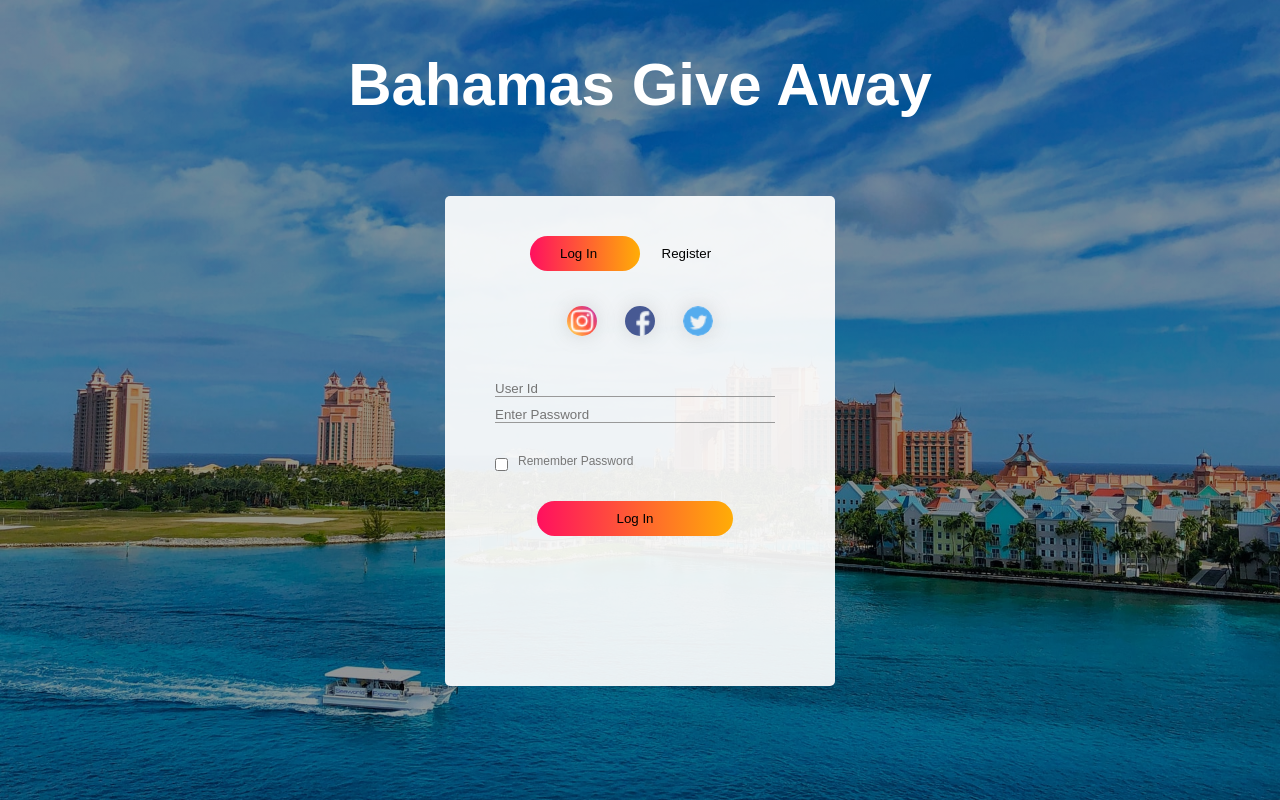
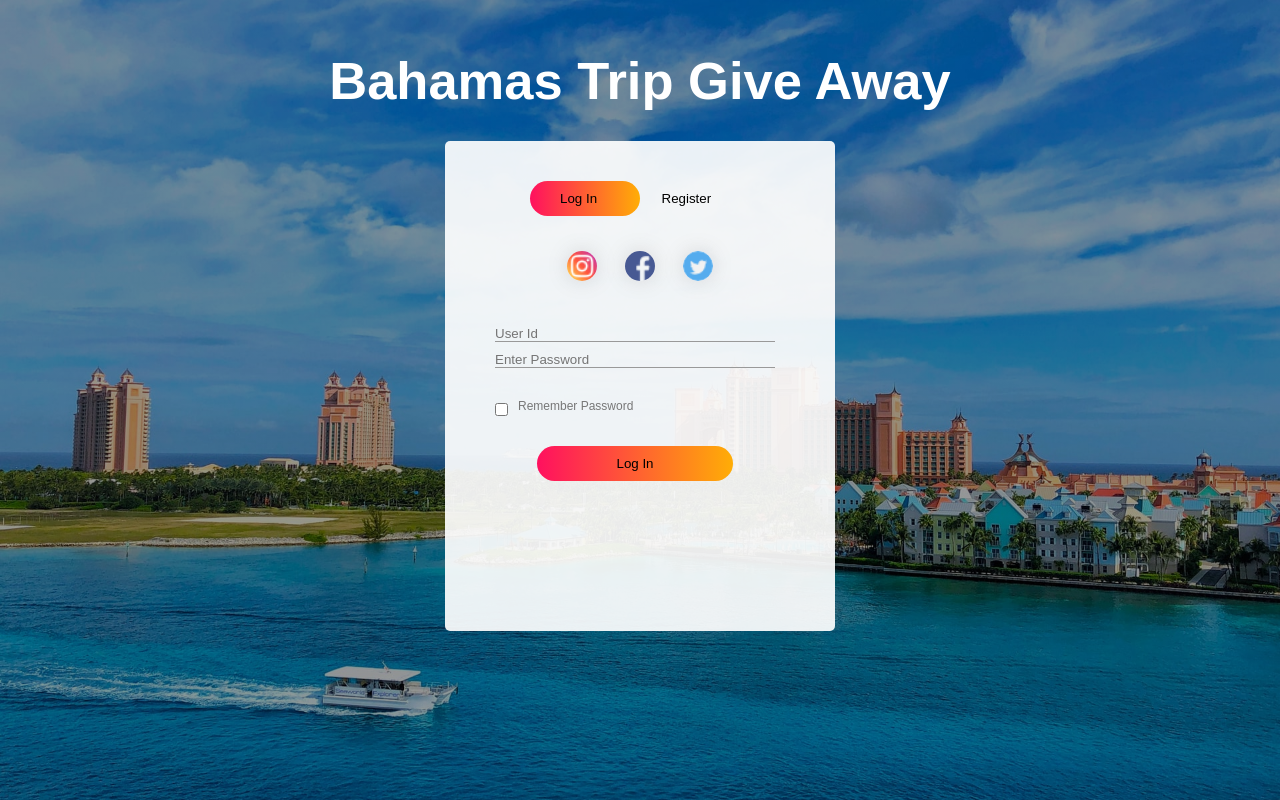
Before and after one commit to thetechtakeover/Registration-Form, a plain HTML site: page index.html in a window 1280 px wide. Drawn offline with Linux system fonts and the light colour scheme.

Commit message:
Edited title and edit title font

```diff
--- a/index.html
+++ b/index.html
@@ -1,17 +1,14 @@
 <!DOCTYPE html>
     <html>
         <head>
-            <title>Registration Form</title>
+            <title>Bahamas Giveaway</title>
             <link rel="stylesheet" href="./styles.css" type="text/css">
-            <link rel="preconnect" href="https://fonts.googleapis.com">
-            <link rel="preconnect" href="https://fonts.gstatic.com" crossorigin>
-            <link href="https://fonts.googleapis.com/css2?family=Amatic+SC:wght@700&family=Bowlby+One&family=Caveat:wght@700&display=swap" rel="stylesheet">
         </head>
         <body>
             <div class="hero">
                 <section>
-                    <div class="form-Title">
-                        <h1>Bahamas Give Away</h1>
+                    <div class="Title">
+                        <h1>Bahamas Trip Give Away</h1>
                     </div>
                 </section>
                 <div class="form-box">
--- a/styles.css
+++ b/styles.css
@@ -4,12 +4,12 @@
     font-family: sans-serif;
 }
 
-.form-Title {
+.Title {
     color: #fff;
     text-align: center;
     margin-top: 50px;
-    font-size: 40px;
-    font-family: 'Amatic SC', cursive;
+    font-size: 35px;
+    font-family: 'Franklin Gothic Medium', 'Arial Narrow', Arial, sans-serif;
 }
 
 .hero {
@@ -26,7 +26,7 @@
     width: 380px;
     height: 480px;
     position: relative;
-    margin: 6% auto;
+    margin: 30px auto;
     background: rgba(255, 255, 255, 0.918);
     padding: 5px;
     border-radius: 5px;
```
